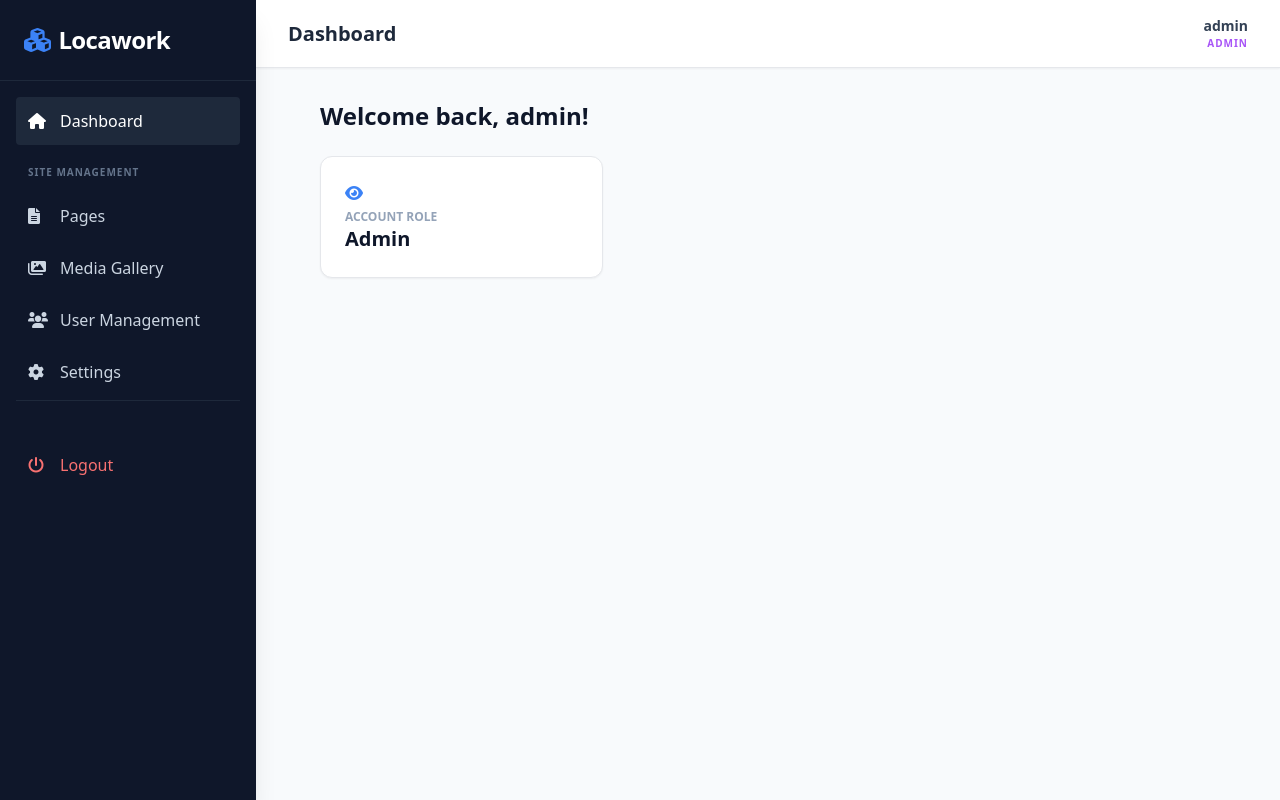
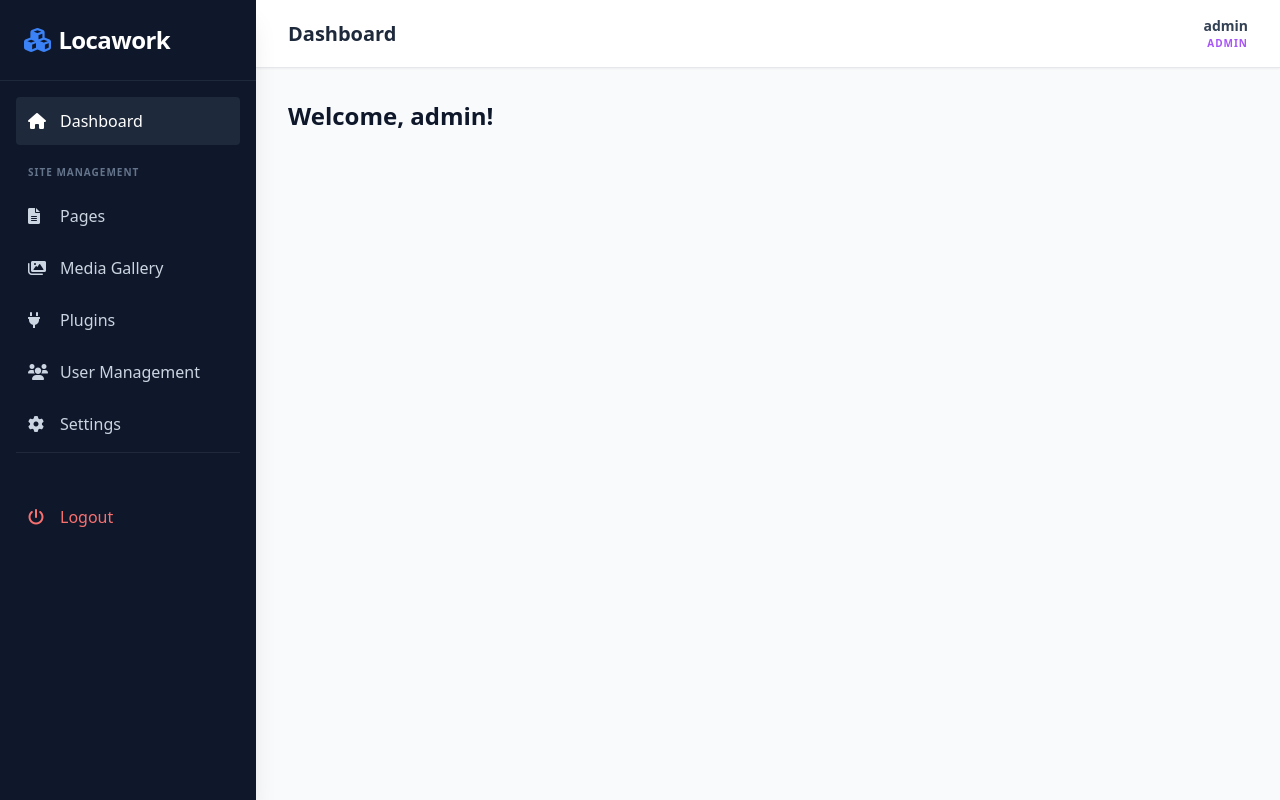
Before and after one commit to andreasplado/Loca-CMS, a PHP site: page /admin.php?page=dashboard in a window 1280 px wide. Run offline with PHP 8.4, Linux system fonts and the light colour scheme; a user stored in the database is signed in; tables that the repository leaves empty or names only in its code hold one stand-in row (values such as "Sample post"); some libraries are stand-ins or nearby versions.

Commit message:
Plugin integration

```diff
--- a/admin.php
+++ b/admin.php
@@ -6,15 +6,45 @@ check_auth();
 $user_role = $_SESSION['role'] ?? 'viewer';
 $username  = $_SESSION['username'] ?? 'User';
 $page      = $_GET['page'] ?? 'dashboard';
-
-// 2. IDENTIFY WHICH PAGE IS BEING EDITED
 $editing_id = isset($_GET['id']) ? (int)$_GET['id'] : 1;
 
-// 3. SECURITY GATE: Block Viewers from Management Pages
-$restricted_pages = ['users', 'settings', 'pages', 'editor'];
+// 2. SECURITY GATE
+$restricted_pages = ['users', 'settings', 'pages', 'editor', 'plugins'];
 if (in_array($page, $restricted_pages) && $user_role !== 'admin') {
     header("Location: ?page=dashboard&error=unauthorized");
     exit;
+}
+
+// 3. HANDLE PLUGIN UPLOAD (New Logic)
+if ($_SERVER['REQUEST_METHOD'] === 'POST' && isset($_FILES['plugin_zip']) && $user_role === 'admin') {
+    $zipFile = $_FILES['plugin_zip'];
+    $extractTo = __DIR__ . '/plugins/'; // Use absolute path
+
+    // Check if directory is writable
+    if (!is_writable($extractTo)) {
+        die("Error: The 'plugins' folder is not writable. Check permissions.");
+    }
+
+    if ($zipFile['error'] === UPLOAD_ERR_OK) {
+        $zip = new ZipArchive;
+        if ($zip->open($zipFile['tmp_name']) === TRUE) {
+            $pluginSlug = trim($zip->getNameIndex(0), '/');
+
+            if ($zip->extractTo($extractTo)) {
+                $zip->close();
+                $stmt = $db->prepare("INSERT IGNORE INTO plugins (name, slug, is_active) VALUES (?, ?, 0)");
+                $stmt->execute([ucfirst($pluginSlug), $pluginSlug]);
+                header("Location: ?page=plugins&msg=uploaded");
+                exit;
+            } else {
+                die("Error: Could not extract ZIP.");
+            }
+        } else {
+            die("Error: Could not open ZIP file.");
+        }
+    } else {
+        die("Upload Error Code: " . $zipFile['error']);
+    }
 }
 
 // 4. HANDLE AJAX SAVE (Page Specific)
@@ -22,11 +52,9 @@ if ($_SERVER['REQUEST_METHOD'] === 'POST' && isset($_POST['save_blocks'])) {
     if ($user_role !== 'admin') {
         exit(json_encode(['status' => 'error', 'message' => 'Unauthorized']));
     }
-
     $target_id = (int)$_POST['page_id'];
     $stmt = $db->prepare("UPDATE pages SET content = ? WHERE id = ?");
     $success = $stmt->execute([$_POST['block_data'], $target_id]);
-
     if (!empty($_SERVER['HTTP_X_REQUESTED_WITH']) && strtolower($_SERVER['HTTP_X_REQUESTED_WITH']) == 'xmlhttprequest') {
         exit(json_encode(['status' => $success ? 'success' : 'error']));
     }
@@ -74,12 +102,14 @@ if ($page === 'editor') {
 
             <?php if ($user_role === 'admin'): ?>
                 <div class="pt-4 pb-2 px-3 text-[10px] font-bold text-slate-500 uppercase tracking-widest">Site Management</div>
-
                 <a href="?page=pages" class="flex items-center p-3 rounded hover:bg-slate-800 transition <?= $page == 'pages' ? 'bg-slate-800 text-white' : '' ?>">
                     <i class="fa fa-file-alt w-8"></i> Pages
                 </a>
                 <a href="?page=media" class="flex items-center p-3 rounded hover:bg-slate-800 transition <?= $page == 'media' ? 'bg-slate-800 text-white' : '' ?>">
                     <i class="fa fa-images w-8"></i> Media Gallery
+                </a>
+                <a href="?page=plugins" class="flex items-center p-3 rounded hover:bg-slate-800 transition <?= $page == 'plugins' ? 'bg-slate-800 text-white' : '' ?>">
+                    <i class="fa fa-plug w-8"></i> Plugins
                 </a>
                 <a href="?page=users" class="flex items-center p-3 rounded hover:bg-slate-800 transition <?= $page == 'users' ? 'bg-slate-800 text-white' : '' ?>">
                     <i class="fa fa-users w-8"></i> User Management
@@ -87,12 +117,6 @@ if ($page === 'editor') {
                 <a href="?page=settings" class="flex items-center p-3 rounded hover:bg-slate-800 transition <?= $page == 'settings' ? 'bg-slate-800 text-white' : '' ?>">
                     <i class="fa fa-cog w-8"></i> Settings
                 </a>
-            <?php else: ?>
-                <div class="mt-4 p-4 bg-slate-800/40 rounded-lg border border-slate-700 mx-2">
-                    <p class="text-[10px] text-slate-500 italic uppercase font-bold tracking-tighter">
-                        <i class="fa fa-lock mr-1"></i> Viewer Access Only
-                    </p>
-                </div>
             <?php endif; ?>
 
             <div class="pt-10 border-t border-slate-800">
@@ -104,168 +128,86 @@ if ($page === 'editor') {
     </aside>
 
     <main class="flex-1 flex flex-col overflow-hidden">
-
         <header class="bg-white border-b p-4 flex justify-between items-center px-8 z-10 shadow-sm">
-            <div class="flex items-center gap-2">
             <h2 class="text-xl font-bold text-slate-800 capitalize"><?= $page ?></h2>
-                <?php if($page === 'editor'): ?>
-                    <span class="text-slate-300 mx-2">/</span>
-                    <span class="bg-blue-50 text-blue-600 px-3 py-1 rounded-full text-xs font-bold"><?= htmlspecialchars($current_page_title) ?></span>
-                <?php endif; ?>
-            </div>
-
             <div class="flex items-center gap-6">
-                <span id="save-status" class="hidden text-green-600 text-sm font-bold animate-bounce">
-                    <i class="fa fa-check-circle mr-1"></i> Changes Saved
-                </span>
+                <span id="save-status" class="hidden text-green-600 text-sm font-bold animate-bounce"><i class="fa fa-check-circle mr-1"></i> Saved</span>
                 <div class="text-right">
                     <div class="text-sm font-bold text-slate-700"><?= htmlspecialchars($username) ?></div>
-                    <div class="text-[10px] font-black uppercase tracking-widest <?= $user_role === 'admin' ? 'text-purple-500' : 'text-slate-400' ?>">
-                        <?= $user_role ?>
-                    </div>
+                    <div class="text-[10px] font-black uppercase tracking-widest text-purple-500"><?= $user_role ?></div>
                 </div>
             </div>
         </header>
 
         <section class="flex-1 overflow-y-auto p-8">
-
-            <?php if ($page === 'dashboard'): ?>
-                <div class="max-w-4xl mx-auto">
-                    <h1 class="text-2xl font-bold mb-6">Welcome back, <?= htmlspecialchars($username) ?>!</h1>
-                    <div class="grid grid-cols-1 md:grid-cols-3 gap-6">
-                        <div class="bg-white p-6 rounded-xl border shadow-sm">
-                            <i class="fa fa-eye text-blue-500 mb-2"></i>
-                            <div class="text-slate-400 text-xs font-bold uppercase">Account Role</div>
-                            <div class="text-xl font-bold"><?= ucfirst($user_role) ?></div>
+            <?php
+            // MAIN ROUTER
+            switch($page) {
+                case 'dashboard':
+                    echo '<h1 class="text-2xl font-bold">Welcome, '.htmlspecialchars($username).'!</h1>';
+                    break;
+                case 'plugins':
+                    include 'admin_plugins.php';
+                    break;
+                case 'pages':
+                    include 'admin_pages.php';
+                    break;
+                case 'users':
+                    include 'admin_users.php';
+                    break;
+                case 'media':
+                    include 'admin_media.php';
+                    break;
+                case 'settings':
+                    include 'admin_settings.php';
+                    break;
+                case 'editor':
+                    // EDITOR UI CODE
+                    ?>
+                    <div class="flex h-full gap-6">
+                        <div class="w-full lg:w-1/2 flex flex-col">
+                            <div class="flex items-center gap-2 mb-4 bg-white p-4 rounded-xl border">
+                                <button onclick="addBlock('text')" class="bg-slate-100 p-2 rounded text-xs font-bold"> + Text</button>
+                                <button onclick="addBlock('image')" class="bg-slate-100 p-2 rounded text-xs font-bold"> + Image</button>
+                                <button onclick="saveAjax()" class="ml-auto bg-blue-600 text-white px-4 py-2 rounded font-bold text-xs">Save Page</button>
+                            </div>
+                            <div id="block-list" class="space-y-4"></div>
+                        </div>
+                        <div class="hidden lg:block lg:w-1/2">
+                            <iframe id="preview-frame" src="index.php?id=<?= $editing_id ?>&preview=1" class="w-full h-full border rounded bg-white shadow-inner"></iframe>
                         </div>
                     </div>
-                </div>
-
-            <?php elseif ($page === 'pages'): ?>
-                <?php include 'admin_pages.php'; ?>
-
-            <?php elseif ($page === 'users'): ?>
-                <?php include 'admin_users.php'; ?>
-
-            <?php elseif ($page === 'media'): ?>
-                <?php include 'admin_media.php'; ?>
-
-            <?php elseif ($page === 'settings'): ?>
-                <?php include 'admin_settings.php'; ?>
-
-            <?php elseif ($page === 'editor'): ?>
-                <div class="flex h-full gap-6">
-                    <div class="w-full lg:w-1/2 flex flex-col">
-                        <div class="flex flex-wrap items-center gap-2 mb-4 bg-white p-4 rounded-xl border shadow-sm">
-                            <button onclick="addBlock('text')" class="bg-slate-100 hover:bg-slate-200 px-3 py-2 rounded-lg font-bold transition text-xs">
-                                <i class="fa fa-font mr-1 text-blue-500"></i> Text
-                            </button>
-                            <button onclick="addBlock('image')" class="bg-slate-100 hover:bg-slate-200 px-3 py-2 rounded-lg font-bold transition text-xs">
-                                <i class="fa fa-image mr-1 text-purple-500"></i> Image
-                            </button>
-                            <button onclick="addBlock('grid')" class="bg-slate-100 hover:bg-slate-200 px-3 py-2 rounded-lg font-bold transition text-xs">
-                                <i class="fa fa-columns mr-1 text-indigo-500"></i> Grid
-                            </button>
-                            <button onclick="addBlock('container')" class="bg-slate-100 hover:bg-slate-200 px-3 py-2 rounded-lg font-bold transition text-xs">
-                                <i class="fa fa-square mr-1 text-green-500"></i> Box
-                            </button>
-
-                            <button onclick="saveAjax()" class="ml-auto bg-blue-600 hover:bg-blue-700 text-white px-5 py-2 rounded-lg font-bold shadow-lg shadow-blue-200 transition text-sm">
-                                <i class="fa fa-save mr-2"></i> Save Page
-                            </button>
-                        </div>
-
-                        <div id="block-list" class="space-y-4 overflow-y-auto pb-20">
-                            </div>
-                    </div>
-
-                    <div class="hidden lg:flex lg:w-1/2 flex-col border-l pl-4">
-                        <div class="bg-slate-800 text-white text-[10px] font-bold uppercase p-2 rounded-t-lg flex justify-between items-center">
-                            <span><i class="fa fa-eye mr-2"></i>Live Preview</span>
-                            <button onclick="refreshPreview()" class="hover:text-blue-400"><i class="fa fa-sync"></i></button>
-                        </div>
-                        <iframe id="preview-frame" src="index.php?id=<?= $editing_id ?>&preview=1" class="w-full flex-1 border bg-white rounded-b-lg shadow-inner"></iframe>
-                    </div>
-                </div>
-
                     <script>
                         let blocks = <?= $current_page_data ?: '[]' ?>;
                         const currentPageId = <?= $editing_id ?>;
-
                         function render() {
-                        const container = document.getElementById('block-list');
-                        container.innerHTML = blocks.map((b) => `
-                            <div class="block-item group bg-white border p-4 rounded-xl shadow-sm hover:shadow-md transition" data-id="${b.id}">
-                                <div class="flex justify-between items-center mb-3">
-                                    <span class="text-[10px] font-black text-slate-400 uppercase tracking-widest"><i class="fa fa-bars mr-2 cursor-move"></i>${b.type}</span>
-                                    <button onclick="deleteBlock(${b.id})" class="text-slate-300 hover:text-red-500"><i class="fa fa-times text-xs"></i></button>
-                                </div>
-                                ${b.type === 'text' ? `
-                                    <textarea oninput="updateContent(${b.id}, this.value)" class="w-full text-sm border rounded-lg p-3 h-24 focus:ring-2 focus:ring-blue-100 outline-none transition">${b.content}</textarea>
-                                ` : b.type === 'image' ? `
-                                    <input type="text" value="${b.content}" oninput="updateContent(${b.id}, this.value)" class="w-full text-xs border p-2 rounded" placeholder="Image URL...">
-                                ` : `
-                                    <div class="bg-slate-50 p-4 rounded border-dashed border-2 text-center text-slate-400 text-xs italic">Block content editor for ${b.type} coming soon...</div>
-                                `}
+                            document.getElementById('block-list').innerHTML = blocks.map(b => `
+                                <div class="bg-white border p-4 rounded-xl shadow-sm">
+                                    <div class="text-[10px] font-bold text-slate-400 uppercase mb-2">${b.type}</div>
+                                    <textarea oninput="updateContent(${b.id}, this.value)" class="w-full border rounded p-2 text-sm">${b.content}</textarea>
                                 </div>
                             `).join('');
-
-                        // Re-init sortable
-                        Sortable.create(container, {
-                            animation: 150,
-                            handle: '.fa-bars',
-                            onEnd: (evt) => {
-                                const movedItem = blocks.splice(evt.oldIndex, 1)[0];
-                                blocks.splice(evt.newIndex, 0, movedItem);
                         }
+                        function addBlock(t) { blocks.push({id: Date.now(), type: t, content: ''}); render(); }
+                        function updateContent(id, v) { const b = blocks.find(x => x.id == id); if(b) b.content = v; }
+                        function saveAjax() {
+                            const fd = new FormData();
+                            fd.append('save_blocks', '1');
+                            fd.append('page_id', currentPageId);
+                            fd.append('block_data', JSON.stringify(blocks));
+                            fetch('admin.php', { method: 'POST', body: fd, headers: {'X-Requested-With': 'XMLHttpRequest'}})
+                            .then(r => r.json()).then(() => {
+                                document.getElementById('save-status').classList.remove('hidden');
+                                setTimeout(() => document.getElementById('save-status').classList.add('hidden'), 2000);
+                                document.getElementById('preview-frame').contentWindow.location.reload();
                             });
                         }
-
-                    function addBlock(type) {
-                        blocks.push({ id: Date.now(), type: type, content: '' });
-                        render();
-                    }
-
-                    function updateContent(id, val) {
-                        const b = blocks.find(x => x.id == id);
-                        if (b) b.content = val;
-                    }
-
-                    function deleteBlock(id) {
-                        blocks = blocks.filter(x => x.id !== id);
-                        render();
-                    }
-
-                    function saveAjax() {
-                        const formData = new FormData();
-                        formData.append('save_blocks', '1');
-                        formData.append('page_id', currentPageId);
-                        formData.append('block_data', JSON.stringify(blocks));
-
-                        const status = document.getElementById('save-status');
-                        fetch('admin.php', {
-                            method: 'POST',
-                            body: formData,
-                            headers: { 'X-Requested-With': 'XMLHttpRequest' }
-                        })
-                        .then(r => r.json())
-                        .then(data => {
-                            if (data.status === 'success') {
-                                status.classList.remove('hidden');
-                                setTimeout(() => status.classList.add('hidden'), 2000);
-                                refreshPreview();
-                            }
-                        });
-                    }
-
-                    function refreshPreview() {
-                        document.getElementById('preview-frame').contentWindow.location.reload();
-                    }
-
                         render();
                     </script>
-            <?php endif; ?>
-
+                    <?php
+                    break;
+            }
+            ?>
         </section>
     </main>
 </body>
--- a/core/config.php
+++ b/core/config.php
@@ -18,3 +18,21 @@ function check_auth() {
         exit;
     }
 }
+
+
+// --- PLUGIN LOADER SYSTEM ---
+$active_plugins = $db->query("SELECT slug FROM plugins WHERE is_active = 1")->fetchAll();
+
+foreach ($active_plugins as $plugin) {
+    // Path to the plugin's folder
+    $plugin_path = __DIR__ . "/../plugins/" . $plugin['slug'] . "/";
+
+    if (is_dir($plugin_path)) {
+        // This scans the folder for ANY .php file and includes it
+        // This handles 'hello-world.php', 'plugin.php', or 'index.php'
+        $files = glob($plugin_path . "*.php");
+        foreach ($files as $file) {
+            include_once $file;
+        }
+    }
+}
```
Also changed, not shown: admin_plugins.php (added, +95 -0 lines), README.md. Lines whose indentation alone changed are shown as unchanged.
